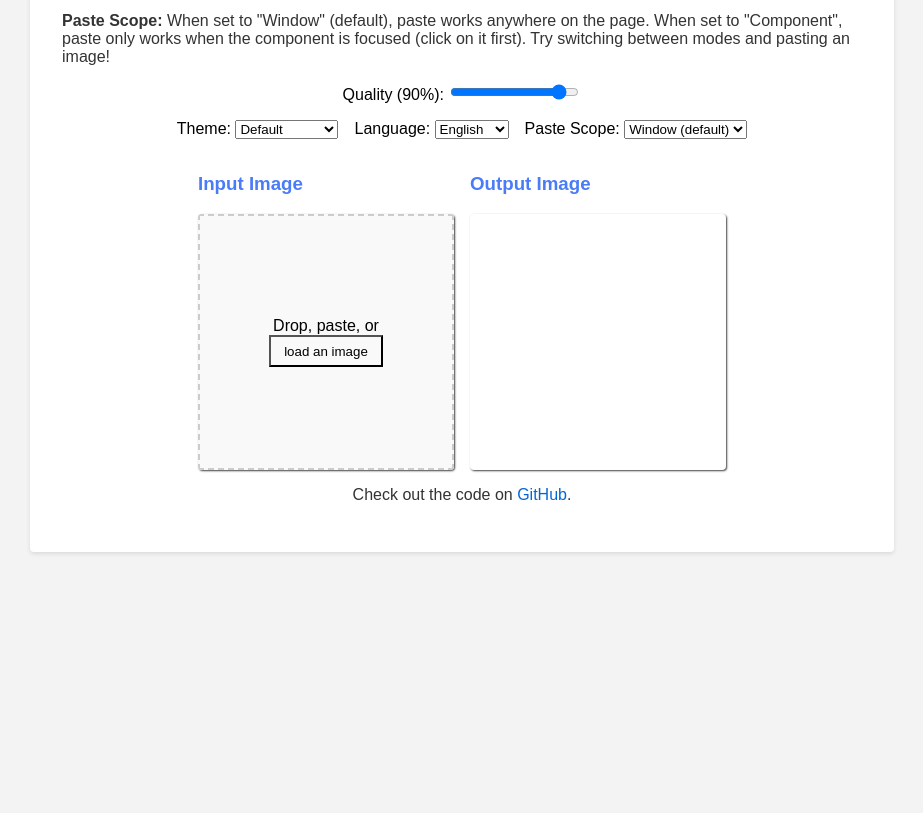
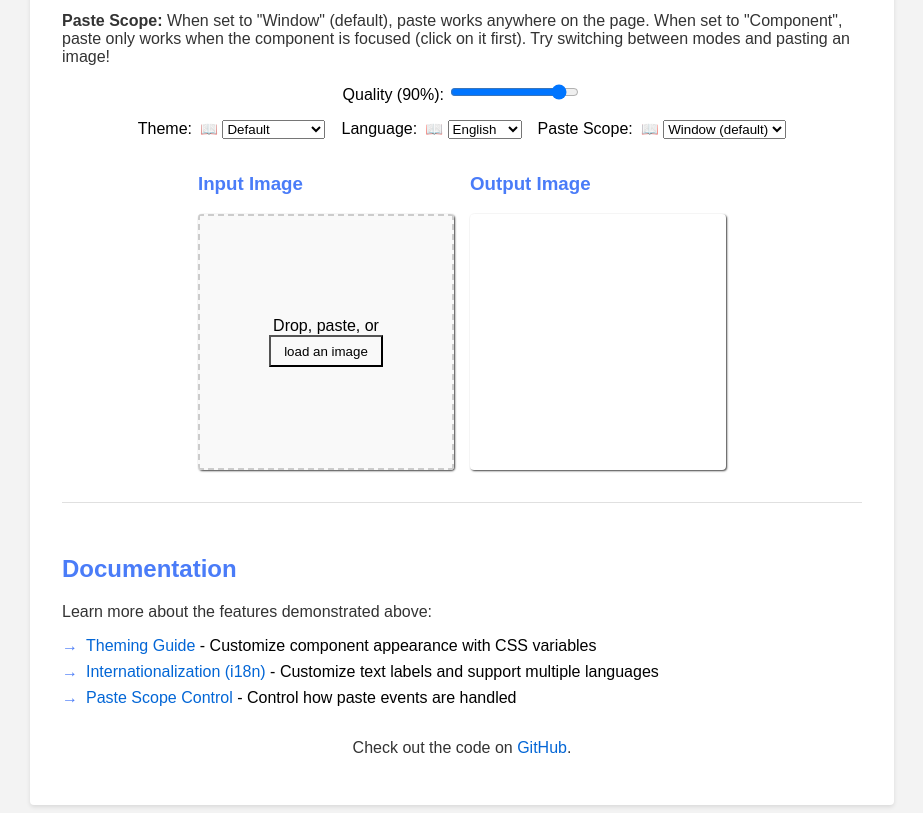
Before and after one commit to saabi/svelte-image-input, a SvelteKit app: page / in a window 1280 px wide. Shown: the part 260-1073 px from the top of the page, without its empty margins (178-1101 px from the left). Before the commit the page ends 820 px from the top, so only its background shows below. Built offline with nearby package versions, Linux system fonts and the light colour scheme; what detect-pointer-events would draw is missing.

Commit message:
docs: add documentation links to demo page
- Add inline documentation links (📖) next to each feature control
- Add dedicated documentation section with links to all guides
- Link to GitHub repository documentation files
- Style documentation links with hover effects

```diff
--- a/src/routes/+page.svelte
+++ b/src/routes/+page.svelte
@@ -47,7 +47,7 @@
 
 	<div class="controls">
 		<label>
-			<span>Theme: </span>
+			<span>Theme: <a href="https://github.com/saabi/svelte-image-input/blob/main/docs/theming.md" target="_blank" rel="noopener noreferrer" class="doc-link" title="Theming documentation">📖</a></span>
 			<select bind:value={theme}>
 				<option value="default">Default</option>
 				<option value="dark">Dark</option>
@@ -57,7 +57,7 @@
 		</label>
 
 		<label>
-			<span>Language: </span>
+			<span>Language: <a href="https://github.com/saabi/svelte-image-input/blob/main/docs/i18n.md" target="_blank" rel="noopener noreferrer" class="doc-link" title="Internationalization documentation">📖</a></span>
 			<select bind:value={language}>
 				<option value="en">English</option>
 				<option value="es">Español</option>
@@ -66,7 +66,7 @@
 		</label>
 
 		<label>
-			<span>Paste Scope: </span>
+			<span>Paste Scope: <a href="https://github.com/saabi/svelte-image-input/blob/main/docs/paste-scope.md" target="_blank" rel="noopener noreferrer" class="doc-link" title="Paste scope documentation">📖</a></span>
 			<select bind:value={pasteScope}>
 				<option value="window">Window (default)</option>
 				<option value="component">Component</option>
@@ -99,6 +99,16 @@
 				<p>data url size: {url.length} bytes</p>
 			{/if}
 		</div>
+	</div>
+
+	<div class="documentation">
+		<h2>Documentation</h2>
+		<p>Learn more about the features demonstrated above:</p>
+		<ul>
+			<li><a href="https://github.com/saabi/svelte-image-input/blob/main/docs/theming.md" target="_blank" rel="noopener noreferrer">Theming Guide</a> - Customize component appearance with CSS variables</li>
+			<li><a href="https://github.com/saabi/svelte-image-input/blob/main/docs/i18n.md" target="_blank" rel="noopener noreferrer">Internationalization (i18n)</a> - Customize text labels and support multiple languages</li>
+			<li><a href="https://github.com/saabi/svelte-image-input/blob/main/docs/paste-scope.md" target="_blank" rel="noopener noreferrer">Paste Scope Control</a> - Control how paste events are handled</li>
+		</ul>
 	</div>
 
 	<p>
@@ -169,6 +179,40 @@
 		text-decoration: underline;
 	}
 
+	.doc-link {
+		font-size: 0.9em;
+		margin-left: 0.25em;
+		opacity: 0.7;
+		transition: opacity 0.2s ease;
+	}
+	.doc-link:hover {
+		opacity: 1;
+		text-decoration: none;
+	}
+
+	.documentation {
+		margin-top: 2rem;
+		padding-top: 2rem;
+		border-top: 1px solid #e0e0e0;
+		width: 100%;
+	}
+	.documentation ul {
+		list-style: none;
+		padding: 0;
+		margin: 1rem 0;
+	}
+	.documentation li {
+		margin: 0.5rem 0;
+		padding-left: 1.5rem;
+		position: relative;
+	}
+	.documentation li::before {
+		content: "→";
+		position: absolute;
+		left: 0;
+		color: var(--primary-color);
+	}
+
 	/* Theme Styles */
 	/* Default theme uses component defaults - no CSS overrides needed */
 
```
